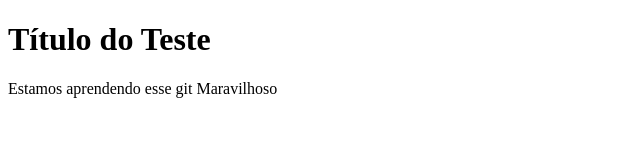
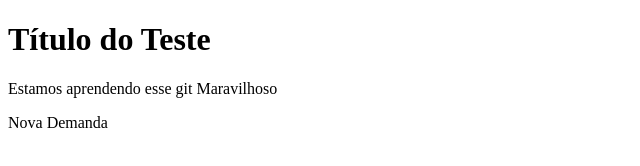
Before and after one commit to cauaribeiro485/Primeiro_Projeto, a plain HTML site: page index.html in a window 1280 px wide. Shown: the whole page, without its empty margins (0-640 px from the left). Drawn offline with Linux system fonts and the light colour scheme.

Commit message:
nova demanda no setor

```diff
--- a/index.html
+++ b/index.html
@@ -8,5 +8,6 @@
 <body>
     <h1>Título do Teste</h1>
     <p>Estamos aprendendo esse git Maravilhoso</p>
+    <p>Nova Demanda</p>
 </body>
 </html>
```
